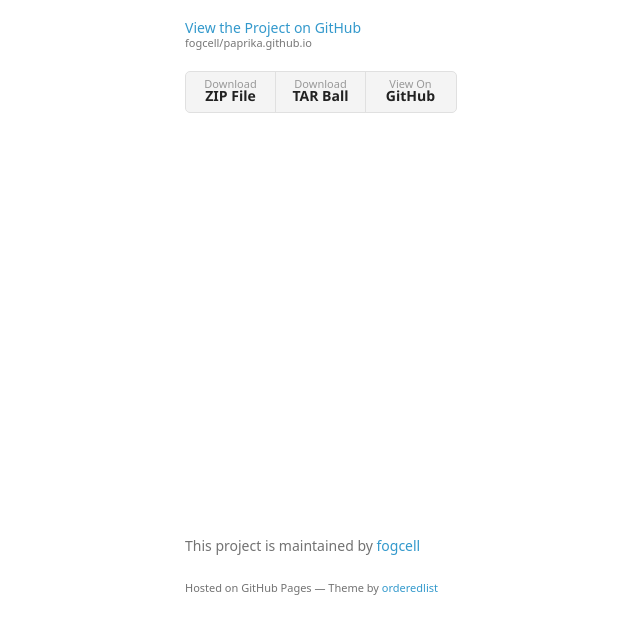
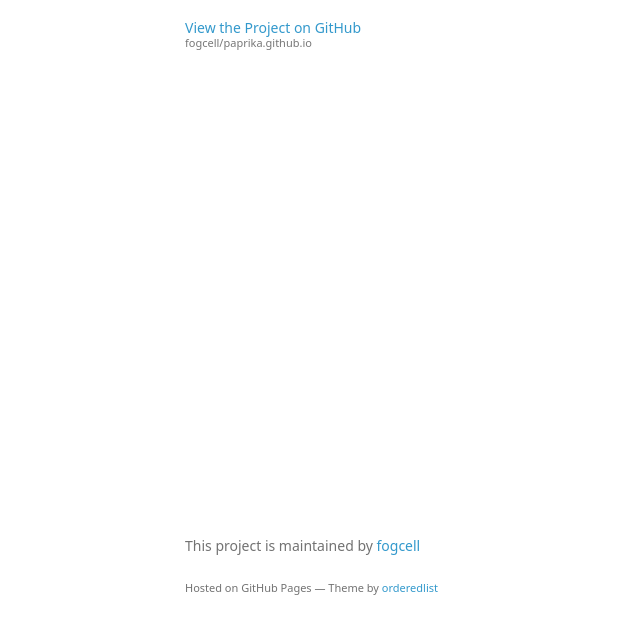
Before and after one commit to fogcell/fogcell.github.io, a plain HTML site: page index.html in a window 1280 px wide. Shown: the part 133-766 px from the top of the page, without its empty margins (25-665 px from the left). Drawn offline with Linux system fonts and the light colour scheme; a web font is replaced by a local one.

Commit message:
Create index.html

```diff
--- a/index.html
+++ b/index.html
@@ -19,13 +19,6 @@
         <p>cell and fog</p>
 
         <p class="view"><a href="https://github.com/fogcell/paprika.github.io">View the Project on GitHub <small>fogcell/paprika.github.io</small></a></p>
-
-
-        <ul>
-          <li><a href="https://github.com/fogcell/paprika.github.io/zipball/master">Download <strong>ZIP File</strong></a></li>
-          <li><a href="https://github.com/fogcell/paprika.github.io/tarball/master">Download <strong>TAR Ball</strong></a></li>
-          <li><a href="https://github.com/fogcell/paprika.github.io">View On <strong>GitHub</strong></a></li>
-        </ul>
       </header>
       <section>
         <h3>
```
